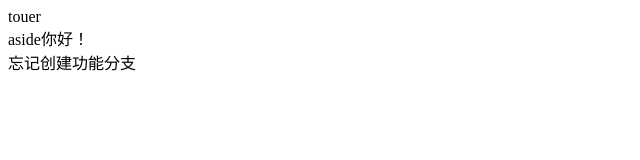
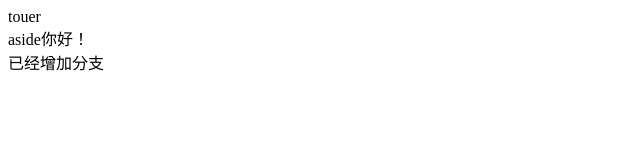
Before and after one commit to MovBricks/git-flow-test, a plain HTML site: page index.html in a window 1280 px wide. Shown: the full height of the page, 0-640 px from the left. Drawn offline with Linux system fonts and the light colour scheme.

Commit message:
回复增加分支

```diff
--- a/index.html
+++ b/index.html
@@ -9,6 +9,6 @@
 <body>
   <head>touer</head>
   <aside>aside你好！</aside>
-  <section>忘记创建功能分支</section>
+  <section>已经增加分支</section>
 </body>
 </html>
```
